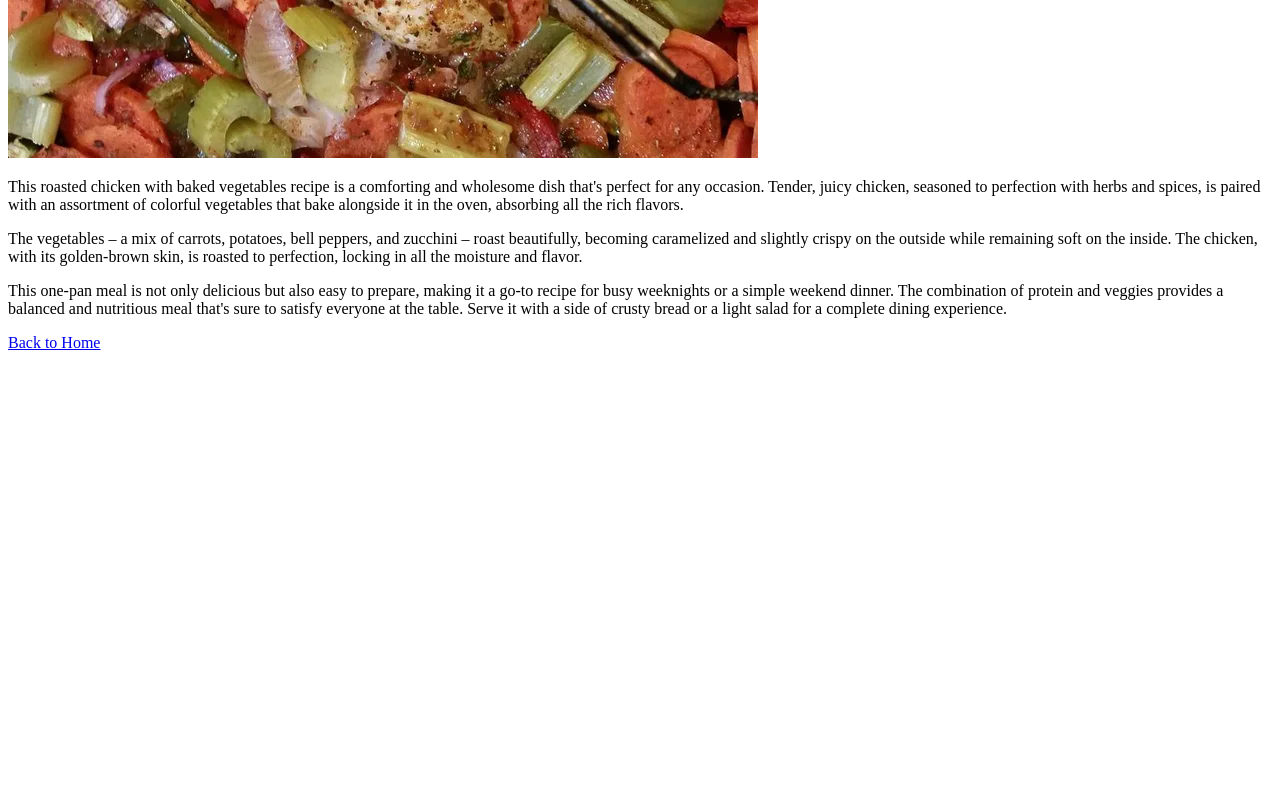
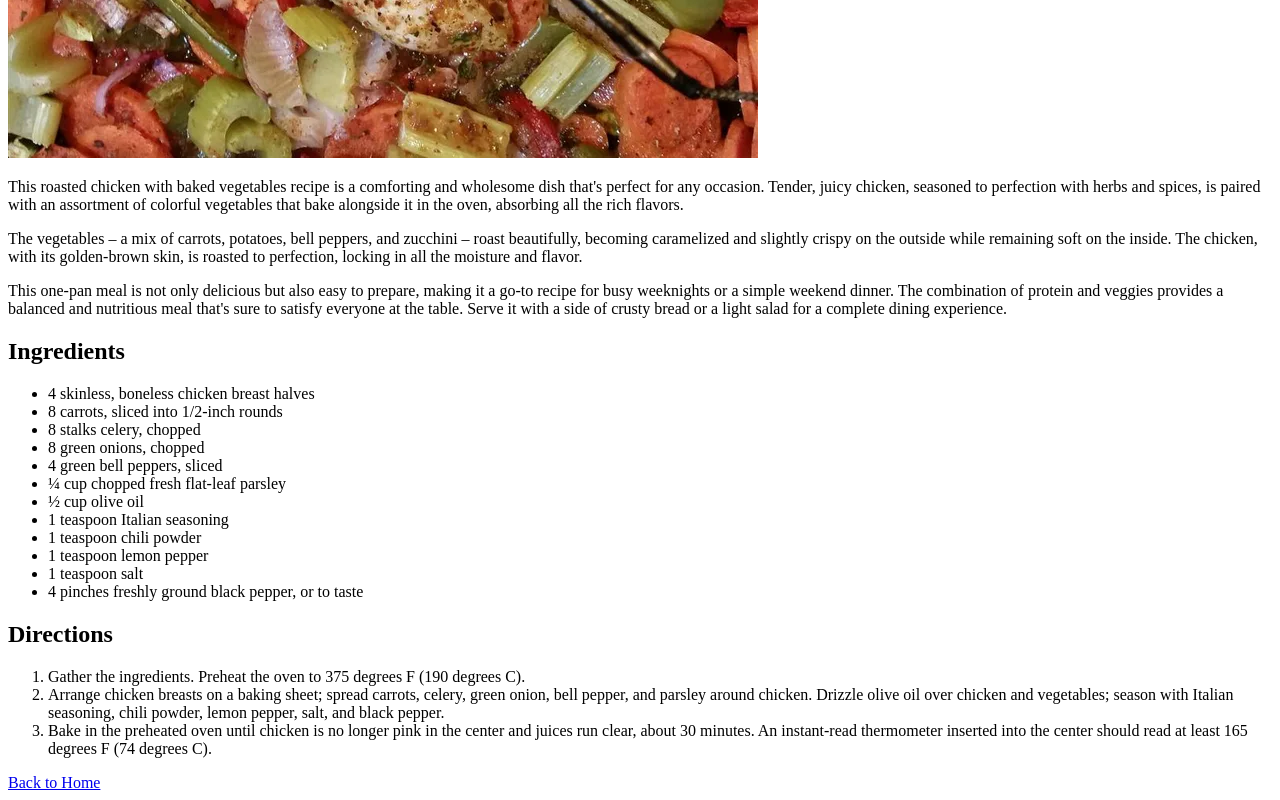
Before and after one commit to jitterygiraffe/odin-recipes, a plain HTML site: page recipes/chicken.html in a window 1280 px wide. Shown: the part 672-1472 px from the top of the page. Before the commit the page ends 1032 px from the top, so only its background shows below. Drawn offline with Linux system fonts and the light colour scheme.

Commit message:
Update chicken.html
Added all content for chicken recipe

```diff
--- a/recipes/chicken.html
+++ b/recipes/chicken.html
@@ -29,6 +29,44 @@
         Serve it with a side of crusty bread or a light salad for a complete
         dining experience.</p>
 
+        <h2>Ingredients</h2>
+
+        <ul>
+            <li>4 skinless, boneless chicken breast halves</li>
+            <li>8 carrots, sliced into 1/2-inch rounds</li>
+            <li>8 stalks celery, chopped</li>
+            <li>8 green onions, chopped</li>
+            <li>4 green bell peppers, sliced</li>
+            <li>¼ cup chopped fresh flat-leaf parsley</li>
+            <li>½ cup olive oil</li>
+            <li>1 teaspoon Italian seasoning</li>
+            <li>1 teaspoon chili powder</li>
+            <li>1 teaspoon lemon pepper</li>
+            <li>1 teaspoon salt</li>
+            <li>4 pinches freshly ground black pepper, or to taste</li>
+
+        </ul>
+
+        <h2>Directions</h2>
+        <ol>
+            <li>Gather the ingredients. Preheat the oven to 375
+                degrees F (190 degrees C).
+            </li>
+            <li>Arrange chicken breasts on a baking sheet; spread carrots,
+                celery, green onion, bell pepper, and parsley around chicken.
+                Drizzle olive oil over chicken and vegetables; season with
+                Italian seasoning, chili powder, lemon pepper, salt,
+                and black pepper.
+            </li>
+            <li>
+                Bake in the preheated oven until chicken is
+                no longer pink in the center and juices run
+                clear, about 30 minutes. An instant-read
+                thermometer inserted into the center should
+                read at least 165 degrees F (74 degrees C).
+            </li>
+
+        </ol>
 
     </article>
 
```
